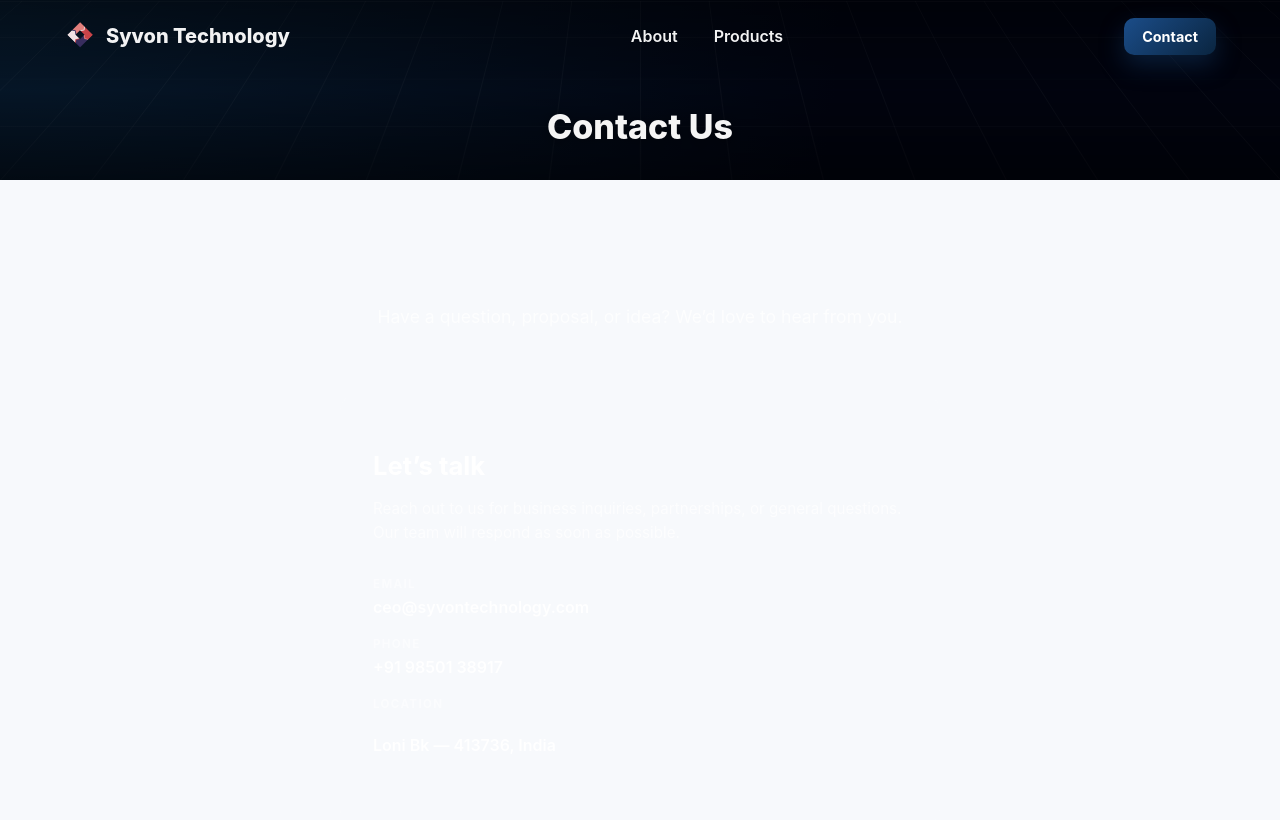
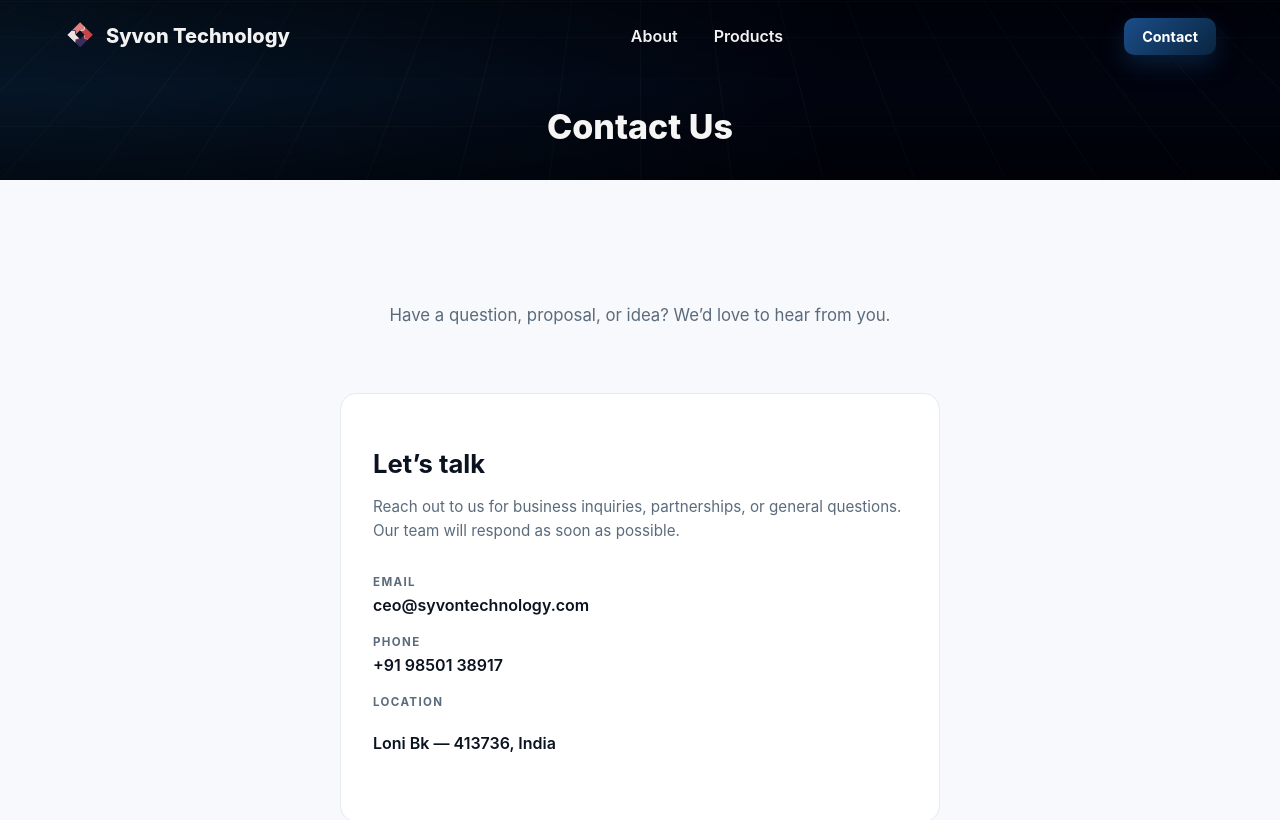
Before and after one commit to syvontechnology/syvon-website, a Next.js app: page /contact in a window 1280 px wide. Shown: the top 820 px of the page. Built offline with nearby package versions, Linux system fonts and the light colour scheme.

Commit message:
contact us update 5

```diff
--- a/app/contact/ContactPage.module.scss
+++ b/app/contact/ContactPage.module.scss
@@ -17,8 +17,8 @@
   margin-bottom: $space-xl;
 
   p {
-    font-size: 1.1rem;
-    color: rgba(255, 255, 255, 0.75);
+    font-size: 1.05rem;
+    color: $text-muted;
   }
 }
 
@@ -37,19 +37,20 @@
   width: 100%;
   max-width: 600px;
   padding: $space-lg;
-  border-radius: 14px;
-  background: rgba(255, 255, 255, 0.02);
-  border: 1px solid rgba(255, 255, 255, 0.06);
+  border-radius: 16px;
+
+  background: $surface;   // ✅ FIXED
+  border: 1px solid $border;
 
   h2 {
     font-size: 1.6rem;
     margin-bottom: $space-sm;
-    color: #ffffff;
+    color: $text-primary;  // ✅ FIXED
   }
 
   p {
     font-size: 0.95rem;
-    color: rgba(255, 255, 255, 0.7);
+    color: $text-muted;    // ✅ FIXED
     margin-bottom: $space-lg;
     line-height: 1.6;
   }
@@ -77,20 +78,20 @@
     font-weight: 700;
     letter-spacing: 0.12em;
     text-transform: uppercase;
-    color: rgba(255, 255, 255, 0.55);
+    color: $text-muted;
   }
 
   a,
   p {
     font-size: 1rem;
     font-weight: 600;
-    color: rgba(255, 255, 255, 0.9);
+    color: $text-primary;   // ✅ FIXED
     text-decoration: none;
     transition: all 0.2s ease;
   }
 
   a:hover {
-    color: #ffffff;
+    color: $primary;
     transform: translateX(4px);
   }
 }
```
